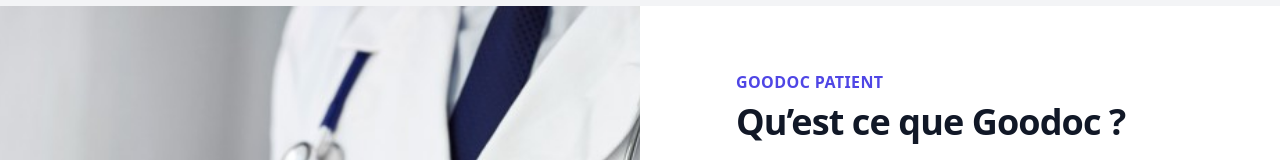
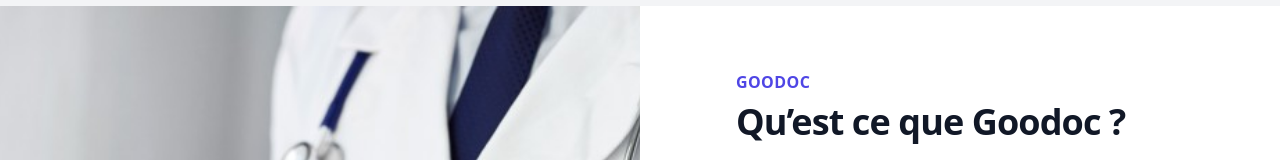
Before and after one commit to BEYoun/gpatient, a Next.js app: page /about in a window 1280 px wide. Shown: the part 507-667 px from the top of the page. Built offline with nearby package versions, Linux system fonts and the light colour scheme; no server answers; what @tailwindcss/typography would draw is missing.

Commit message:
edit contenu about us

```diff
--- a/components/Process.tsx
+++ b/components/Process.tsx
@@ -5,7 +5,7 @@
         <div className="relative bg-white">
             <div className="lg:absolute lg:inset-0">
                 <div className="lg:absolute lg:inset-y-0 lg:left-0 lg:w-1/2">
-                    <div className="relative w-full object-cover lg:absolute lg:h-full">
+                    <div className="h-56 relative w-full object-cover lg:absolute lg:h-full">
                         <Image
                             src={doc}
                             alt="logo"
@@ -18,7 +18,7 @@
             <div className="relative pt-12 pb-16 px-4 sm:pt-16 sm:px-6 lg:px-8 lg:max-w-7xl lg:mx-auto lg:grid lg:grid-cols-2">
                 <div className="lg:col-start-2 lg:pl-8">
                     <div className="text-base max-w-prose mx-auto lg:max-w-lg lg:ml-auto lg:mr-0">
-                        <h2 className="leading-6 text-indigo-600 font-semibold tracking-wide uppercase">GooDoc Patient</h2>
+                        <h2 className="leading-6 text-indigo-600 font-semibold tracking-wide uppercase">GooDoc</h2>
                         <h3 className="mt-2 text-3xl leading-8 font-extrabold tracking-tight text-gray-900 sm:text-4xl">
                             Qu’est ce que Goodoc ?
             </h3>
```
